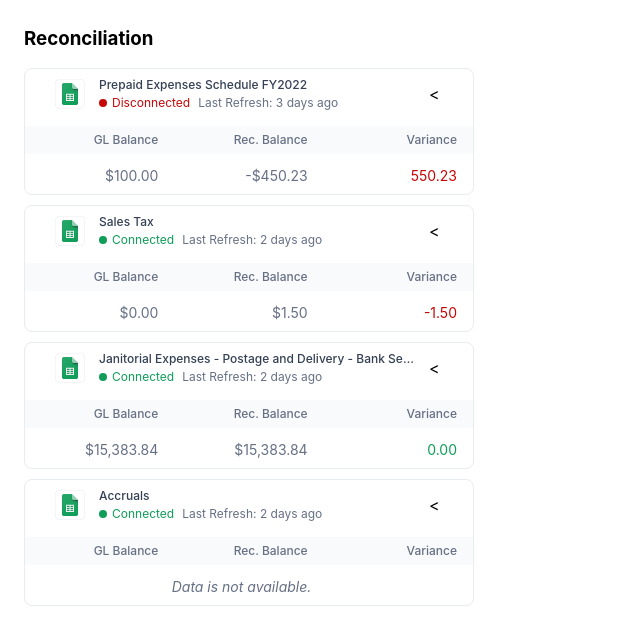
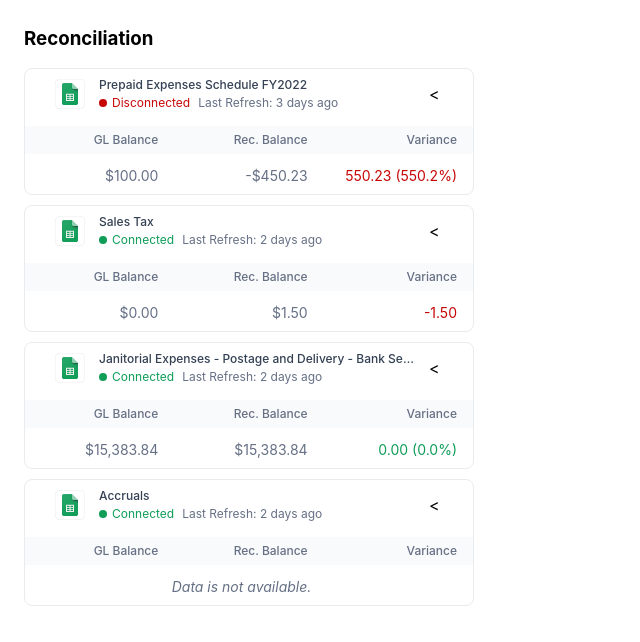
Before and after one commit to katyaskvo/vlc, a React (Create React App) app: page / in a window 1280 px wide. Shown: the top 642 px of the page, without its empty margins (0-640 px from the left). Built offline with nearby package versions, Linux system fonts and the light colour scheme.

Commit message:
calculate and display percentage)

```diff
--- a/src/components/acount-card/account-card.component.js
+++ b/src/components/acount-card/account-card.component.js
@@ -15,6 +15,19 @@ const AccountCard = ({ accountData, balanceData = {} }) => {
 		rec_balance: recBalance = undefined,
 	} = balanceData;
 	const timeAgoString = timeAgo(lastFetch);
+
+	const calculateVariancePercentage = () => {
+		let percentage = ((glBalance - recBalance) / glBalance) * 100; //calculate percentage
+
+		//check if not infinite
+		if (isFinite(percentage)) {
+			percentage = (Math.round(percentage * 100) / 100).toFixed(1); //round percentage value to 1 decimal
+			return `(${percentage}%)`;
+		} else {
+			//if infinite don't display percentage
+			return '';
+		}
+	};
 
 	return (
 		<div className="card-wrapper">
@@ -66,7 +79,8 @@ const AccountCard = ({ accountData, balanceData = {} }) => {
 								>
 									{(Math.round((glBalance - recBalance) * 100) / 100).toFixed(
 										2
-									)}
+									)}{' '}
+									{calculateVariancePercentage()}
 								</td>
 							</tr>
 						)}
--- a/src/utils/time-ago.utils.js
+++ b/src/utils/time-ago.utils.js
@@ -10,25 +10,20 @@ export const timeAgo = (lastFetch) => {
 
 	interval = secondsAgo / (3600 * 24 * 31);
 	if (interval >= 1) {
-		console.log(`${Math.floor(interval)} months ago`);
 		return `${Math.floor(interval)} ${interval > 1 ? 'months' : 'month'} ago`;
 	}
 
 	interval = secondsAgo / (3600 * 24);
 	if (interval >= 1) {
-		console.log(`${Math.floor(interval)} days ago`);
-
 		return `${Math.floor(interval)} ${interval > 1 ? 'days' : 'day'} ago`;
 	}
 	interval = secondsAgo / 3600;
 	if (interval >= 1) {
-		console.log(`${Math.floor(interval)} hours ago`);
 		return `${Math.floor(interval)} ${interval > 1 ? 'hours' : 'hour'} ago`;
 	}
 
 	interval = secondsAgo / 60;
 	if (interval >= 1) {
-		console.log(`${Math.floor(interval)} minutes ago`);
 		return `${Math.floor(interval)} min ago`;
 	}
 
```
